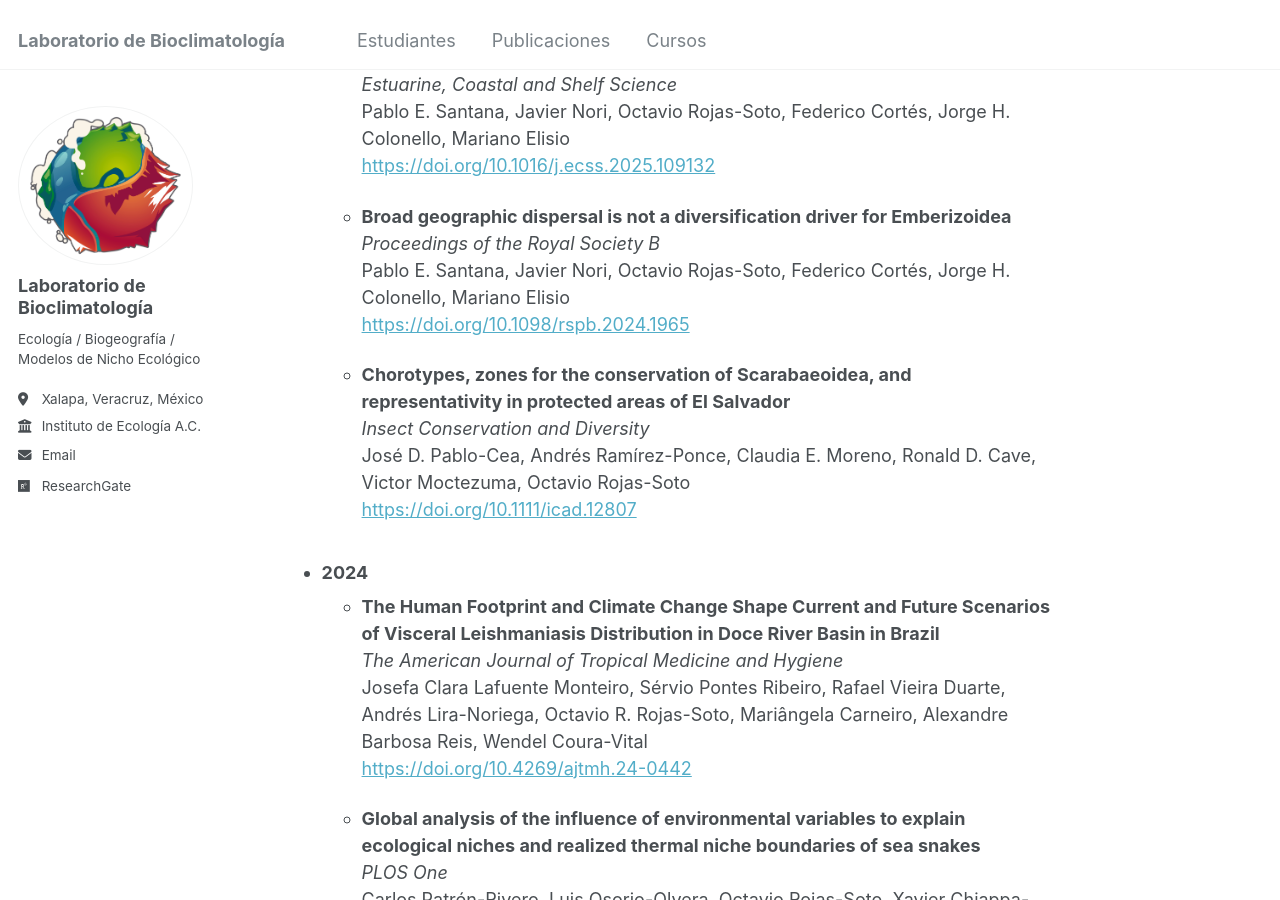
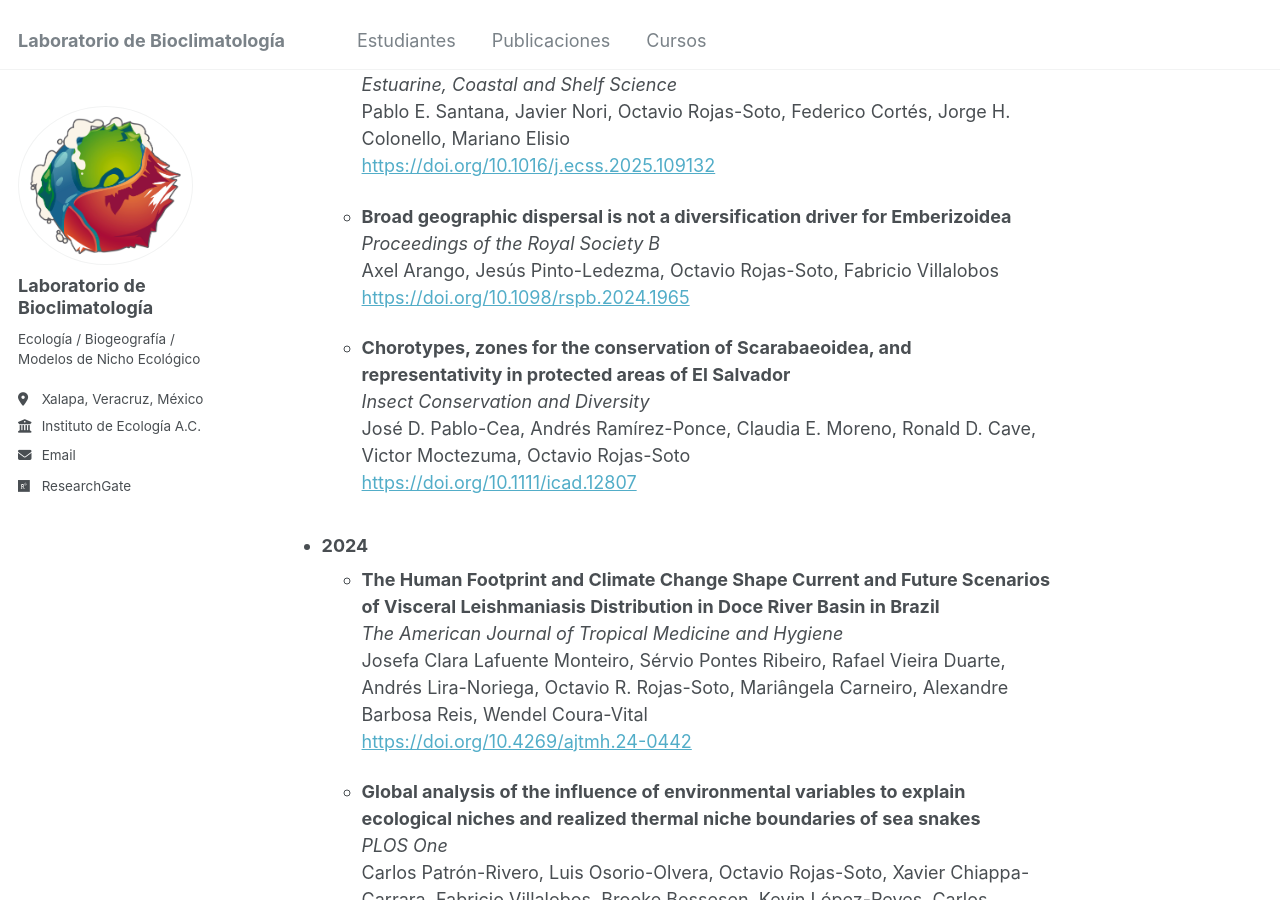
Before and after one commit to Labbioclim/bioclimat, a Jekyll site: the page built from _pages/markdown.md, in a window 1280 px wide and 900 px high, scrolled down 868 px. Built offline with Jekyll 4.4.1, drawn with Linux system fonts in a browser that asks for light colours.

Commit message:
Update markdown.md

```diff
--- a/_pages/markdown.md
+++ b/_pages/markdown.md
@@ -32,7 +32,7 @@ Pablo E. Santana, Javier Nori, Octavio Rojas-Soto, Federico Cortés, Jorge H. Co
 
   * **Broad geographic dispersal is not a diversification driver for Emberizoidea**<br>
 *Proceedings of the Royal Society B*<br>
-Pablo E. Santana, Javier Nori, Octavio Rojas-Soto, Federico Cortés, Jorge H. Colonello, Mariano Elisio<br>
+Axel Arango, Jesús Pinto-Ledezma, Octavio Rojas-Soto, Fabricio Villalobos<br>
 [https://doi.org/10.1098/rspb.2024.1965](https://doi.org/10.1098/rspb.2024.1965)
 
   * **Chorotypes, zones for the conservation of Scarabaeoidea, and representativity in protected areas of El Salvador**<br>
```
